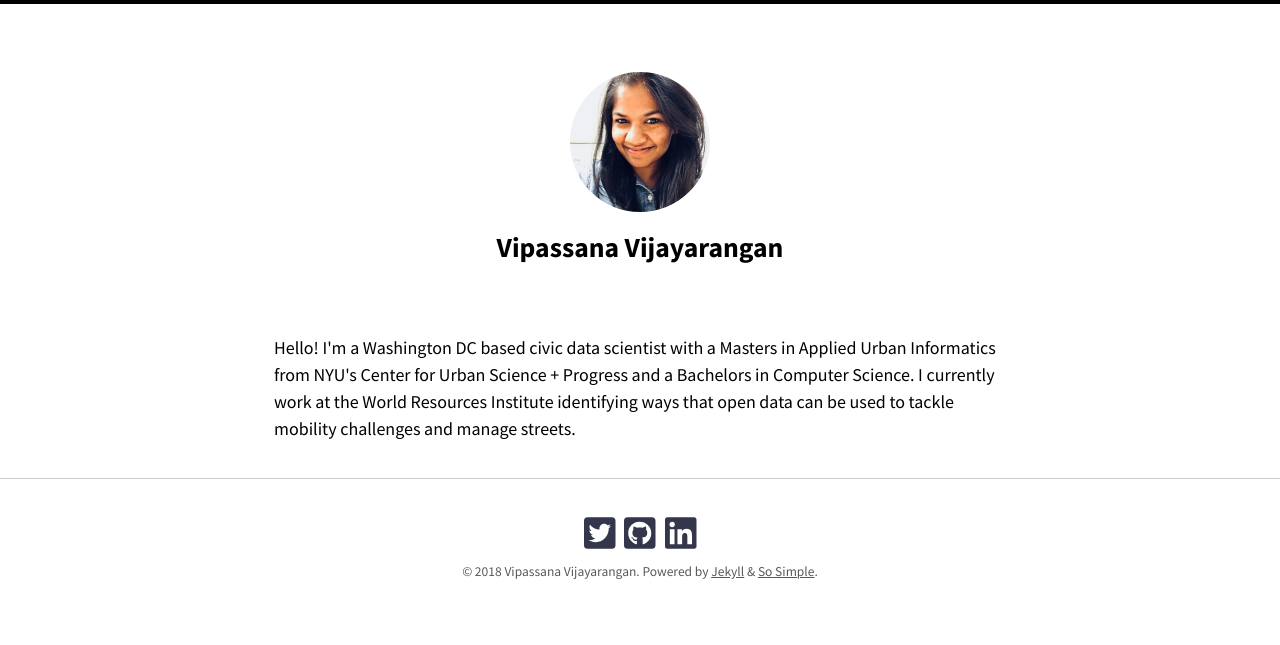
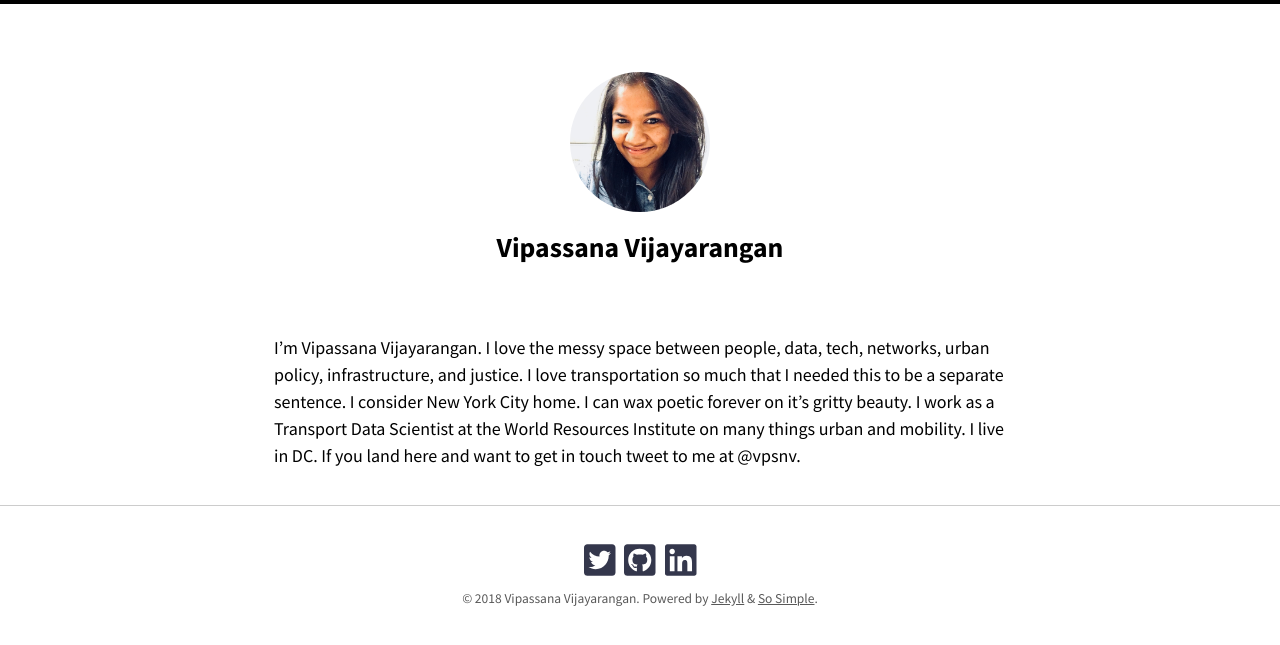
Before and after one commit to vipassana/vipassana.github.io, a Jekyll site: the page built from index.html, in a window 1280 px wide. Shown: the top 645 px of the page. Built offline with Jekyll 4.4.1, drawn with Linux system fonts in a browser that asks for light colours; nearby versions of some CDN libraries; the list of posts is cut into pages by our own code.

Commit message:
Updating bio

```diff
--- a/index.html
+++ b/index.html
@@ -3,4 +3,10 @@ layout: home
 
 ---
 
-Hello! I'm a Washington DC based civic data scientist with a Masters in Applied Urban Informatics from NYU's Center for Urban Science + Progress and a Bachelors in Computer Science. I currently work at the World Resources Institute identifying ways that open data can be used to tackle mobility challenges and manage streets.
+I’m Vipassana Vijayarangan. I love the messy space between people, data, tech, networks, urban policy, infrastructure, and justice. I love transportation so much that I needed this to be a separate sentence.
+
+I consider New York City home. I can wax poetic forever on it’s gritty beauty.
+
+I work as a Transport Data Scientist at the World Resources Institute on many things urban and mobility. I live in DC.
+
+If you land here and want to get in touch tweet to me at @vpsnv.
```
